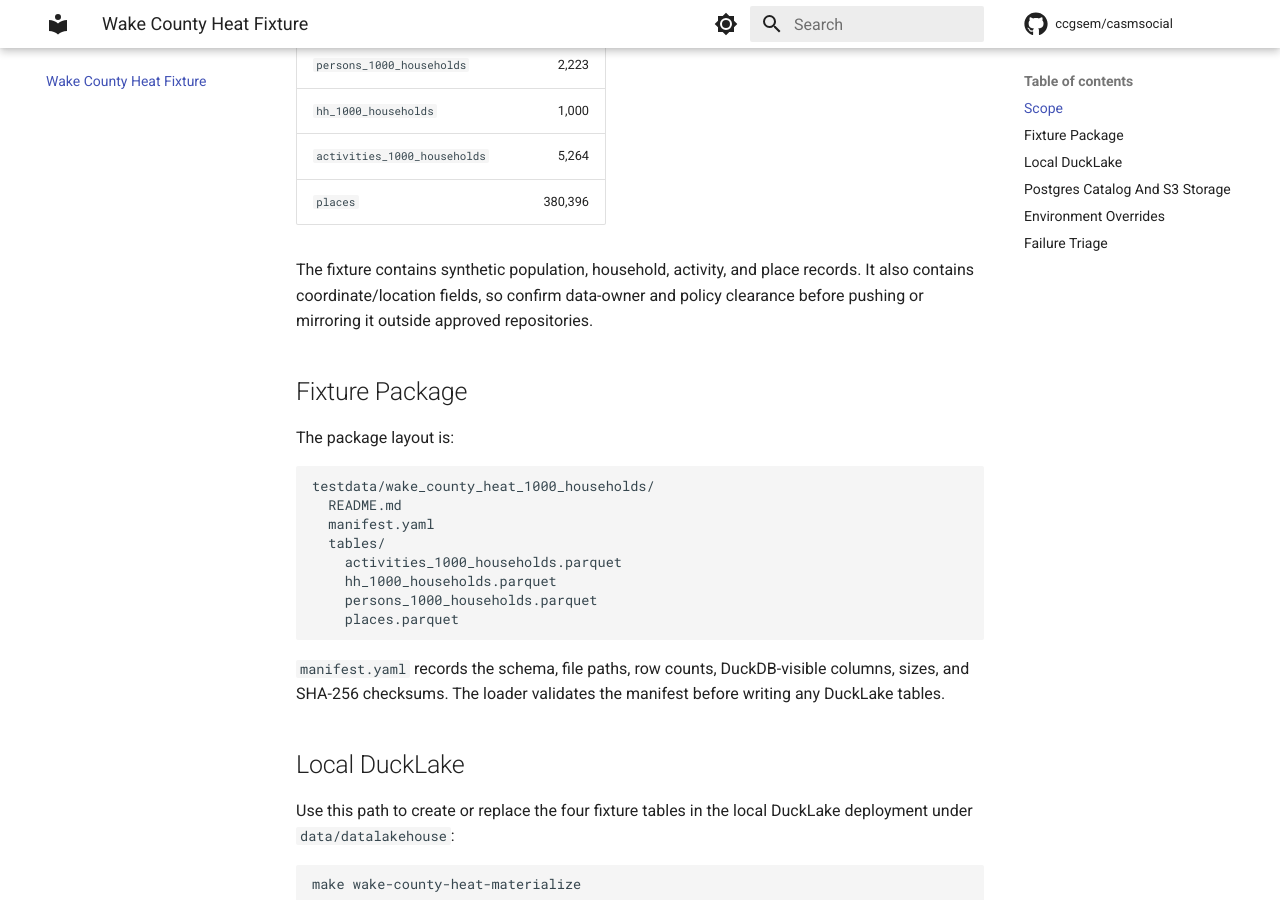
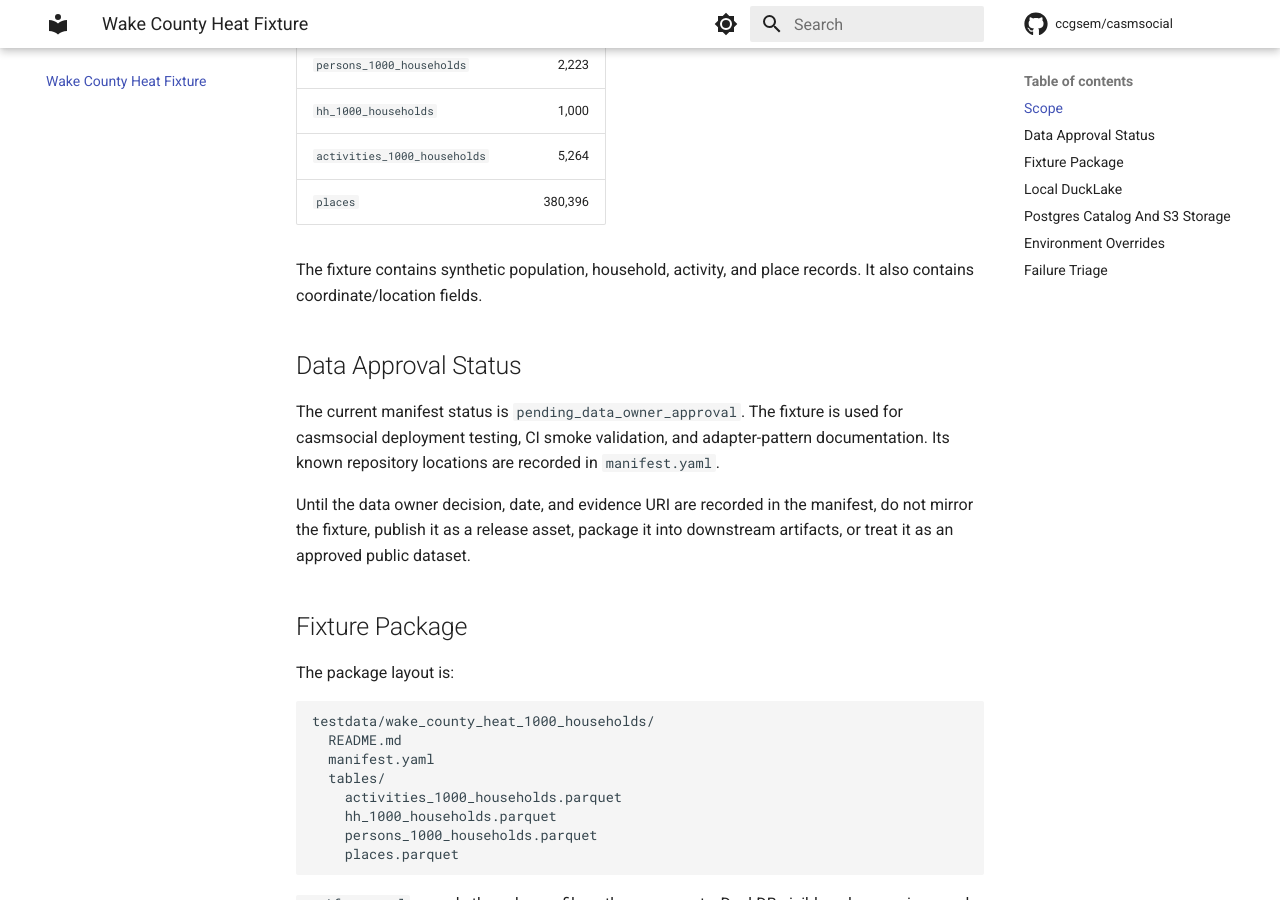
Before and after one commit to ccgsem/casmsocial, an MkDocs documentation site: the page built from docs/wake_county_heat_fixture.md, in a window 1280 px wide and 900 px high, scrolled down 441 px. Built offline with MkDocs 1.6.1 and Material for MkDocs 9.7.7, drawn with Linux system fonts in a browser that asks for light colours; comment, search, counter and statistics services are not loaded.

Commit message:
Document Wake County Heat fixture approval status

```diff
--- a/docs/wake_county_heat_fixture.md
+++ b/docs/wake_county_heat_fixture.md
@@ -17,8 +17,18 @@ The fixture materializes these tables under the `wake_county_heat` schema:
 | `places` | 380,396 |
 
 The fixture contains synthetic population, household, activity, and place
-records. It also contains coordinate/location fields, so confirm data-owner and
-policy clearance before pushing or mirroring it outside approved repositories.
+records. It also contains coordinate/location fields.
+
+## Data Approval Status
+
+The current manifest status is `pending_data_owner_approval`. The fixture is
+used for casmsocial deployment testing, CI smoke validation, and adapter-pattern
+documentation. Its known repository locations are recorded in
+`manifest.yaml`.
+
+Until the data owner decision, date, and evidence URI are recorded in the
+manifest, do not mirror the fixture, publish it as a release asset, package it
+into downstream artifacts, or treat it as an approved public dataset.
 
 ## Fixture Package
 
```
Also changed, not shown: testdata/wake_county_heat_1000_households/README.md (+8 -1 lines), 2 other files.
